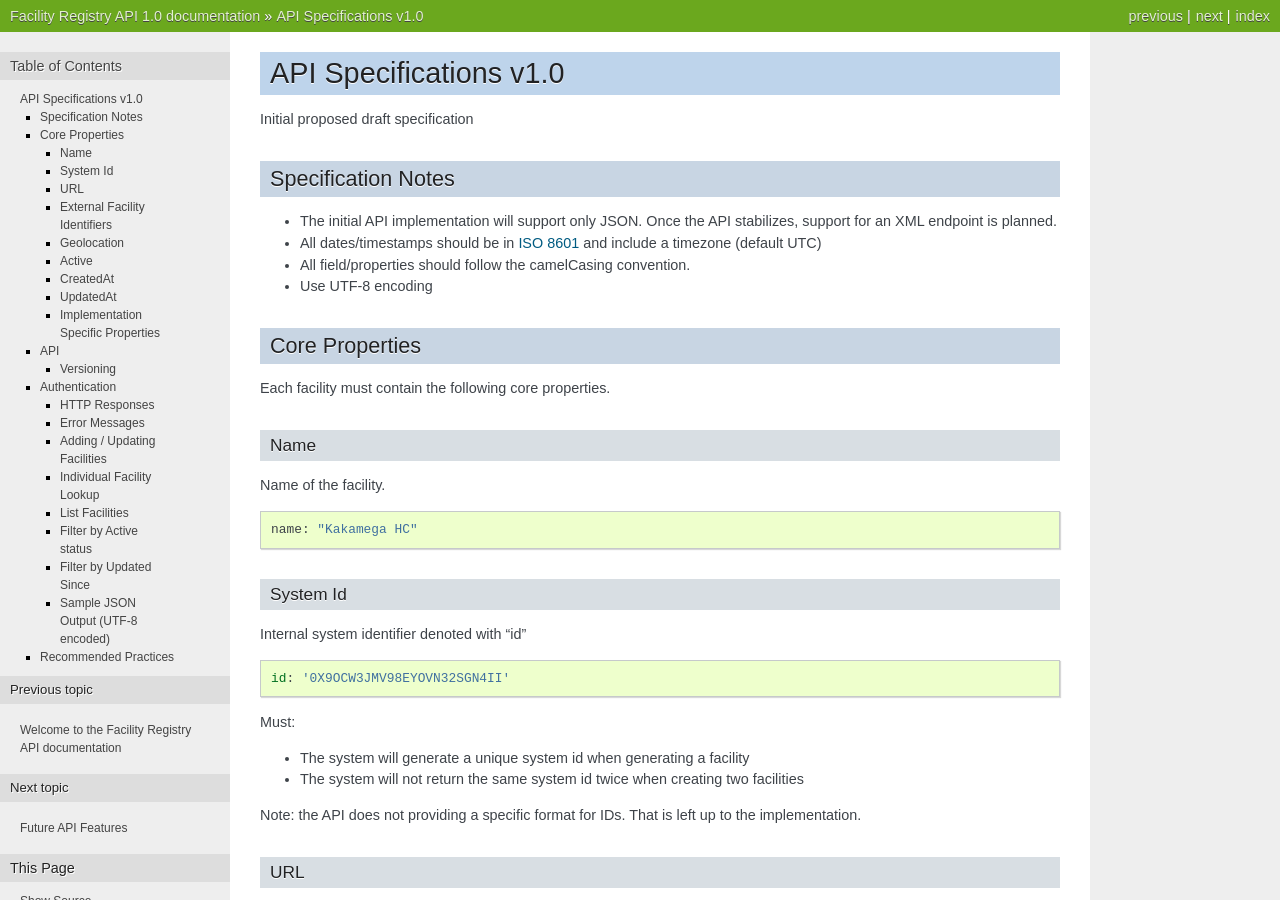
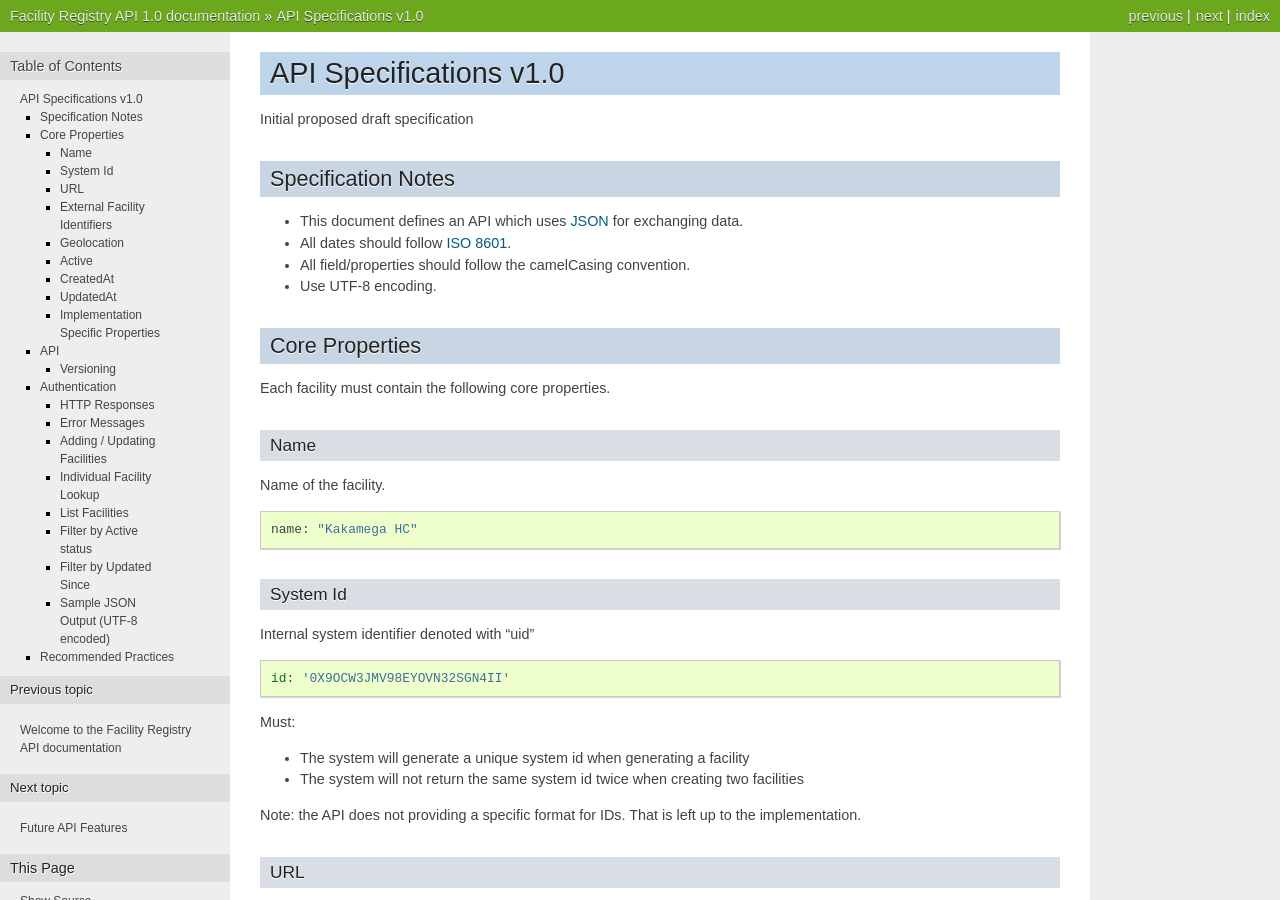
Before and after one commit to facilityregistry/fred-api, a Sphinx documentation site: the page built from docs/api_specifications.rst, in a window 1280 px wide and 900 px high. Built offline with Sphinx 7.4.7, drawn with Linux system fonts in a browser that asks for light colours.

Commit message:
suggested language improvements

```diff
--- a/docs/api_specifications.rst
+++ b/docs/api_specifications.rst
@@ -6,10 +6,10 @@ Initial proposed draft specification
 Specification Notes
 -------------------
 
-- The initial API implementation  will support only JSON.  Once the API stabilizes, support for an XML endpoint is planned.
-- All dates/timestamps should be in `ISO 8601 <http://en.wikipedia.org/wiki/ISO_8601>`_ and include a timezone (default UTC)
+- This document defines an API which uses `JSON <http://www.json.org>`_ for exchanging data.
+- All dates should follow `ISO 8601 <http://en.wikipedia.org/wiki/ISO_8601>`_.
 - All field/properties should follow the camelCasing convention.
-- Use UTF-8 encoding
+- Use UTF-8 encoding.
 
 Core Properties
 ---------------
@@ -29,7 +29,7 @@ Name of the facility.
 System Id
 ~~~~~~~~~
 
-Internal system identifier denoted with "id"
+Internal system identifier denoted with "uid"
 
 ::
 
```
